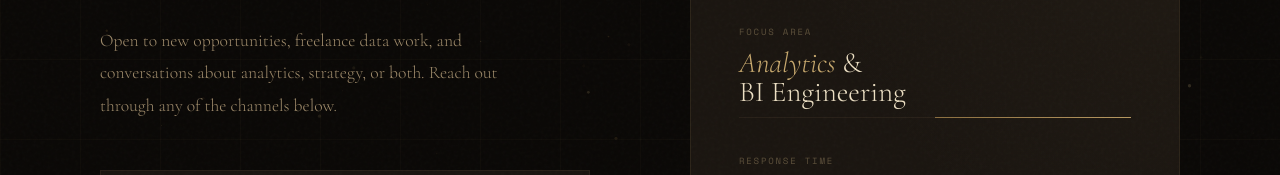
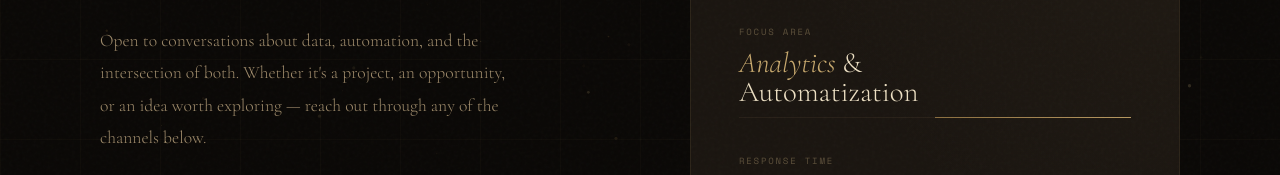
Before and after one commit to LeoEsco/portafolio, a plain HTML site: page contact.html in a window 1280 px wide. Shown: the part 421-596 px from the top of the page. Drawn offline with nearby package versions, Linux system fonts and the light colour scheme.

Commit message:
Agregando detalles faltantes

```diff
--- a/contact.html
+++ b/contact.html
@@ -298,9 +298,9 @@
             <em>worth analyzing.</em>
           </h2>
           <p class="reveal reveal-delay-1">
-            Open to new opportunities, freelance data work,
-            and conversations about analytics, strategy, or both.
-            Reach out through any of the channels below.
+            Open to conversations about data, automation, and the intersection of both.
+            Whether it's a project, an opportunity, or an idea worth exploring —
+            reach out through any of the channels below.
           </p>
 
           <div class="contact-links">
@@ -359,7 +359,7 @@
 
             <div class="signal-stat">
               <div class="signal-stat-label">Focus Area</div>
-              <div class="signal-stat-value"><em>Analytics</em> &<br>BI Engineering</div>
+              <div class="signal-stat-value"><em>Analytics</em> &<br>Automatization</div>
               <div class="signal-bar" style="animation-delay:0.5s"><div class="signal-bar-fill" style="animation-delay:0.5s"></div></div>
             </div>
 
```
Also changed, not shown: experience.html (+1 -1 lines), skills.html (+3 -3 lines).
